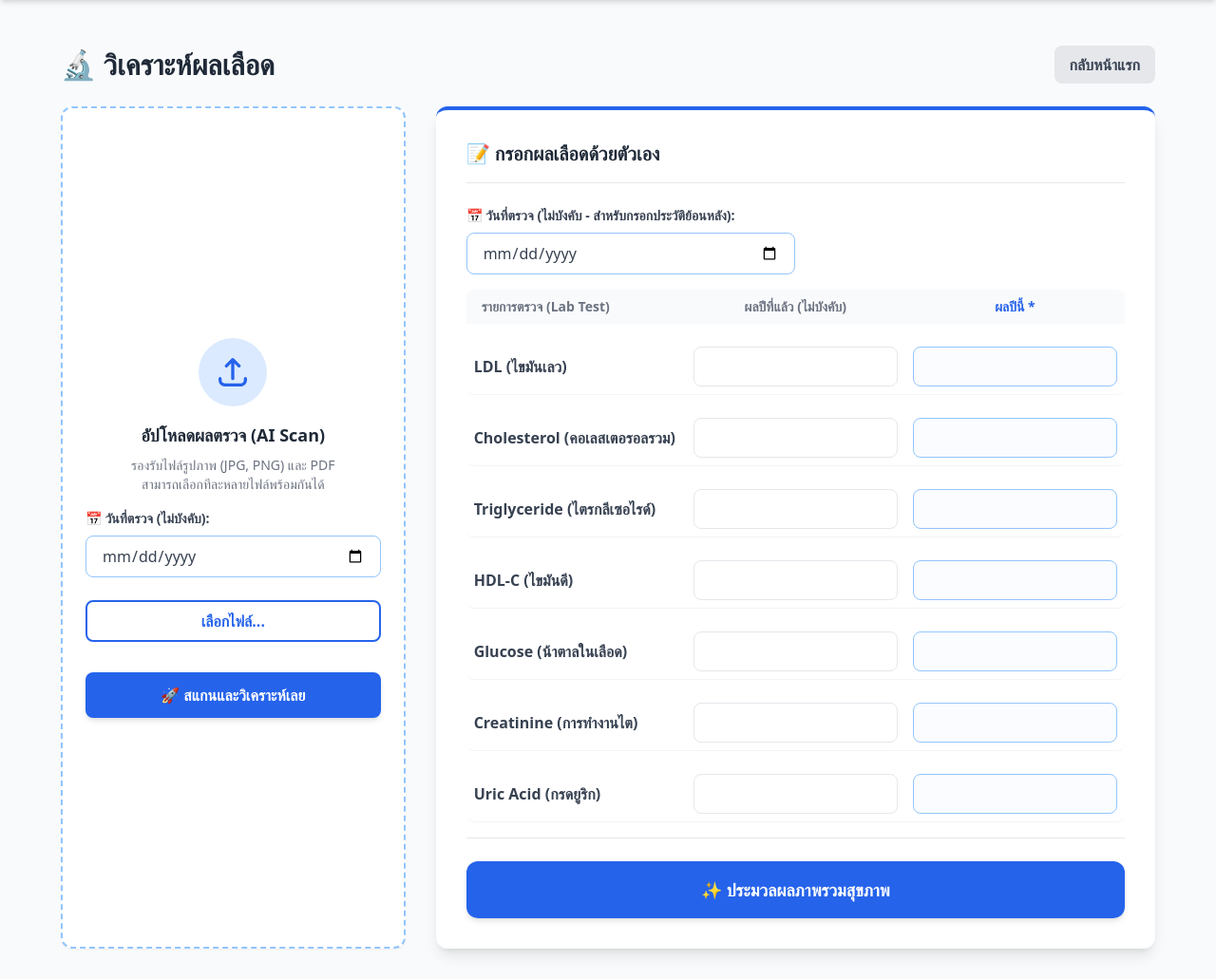
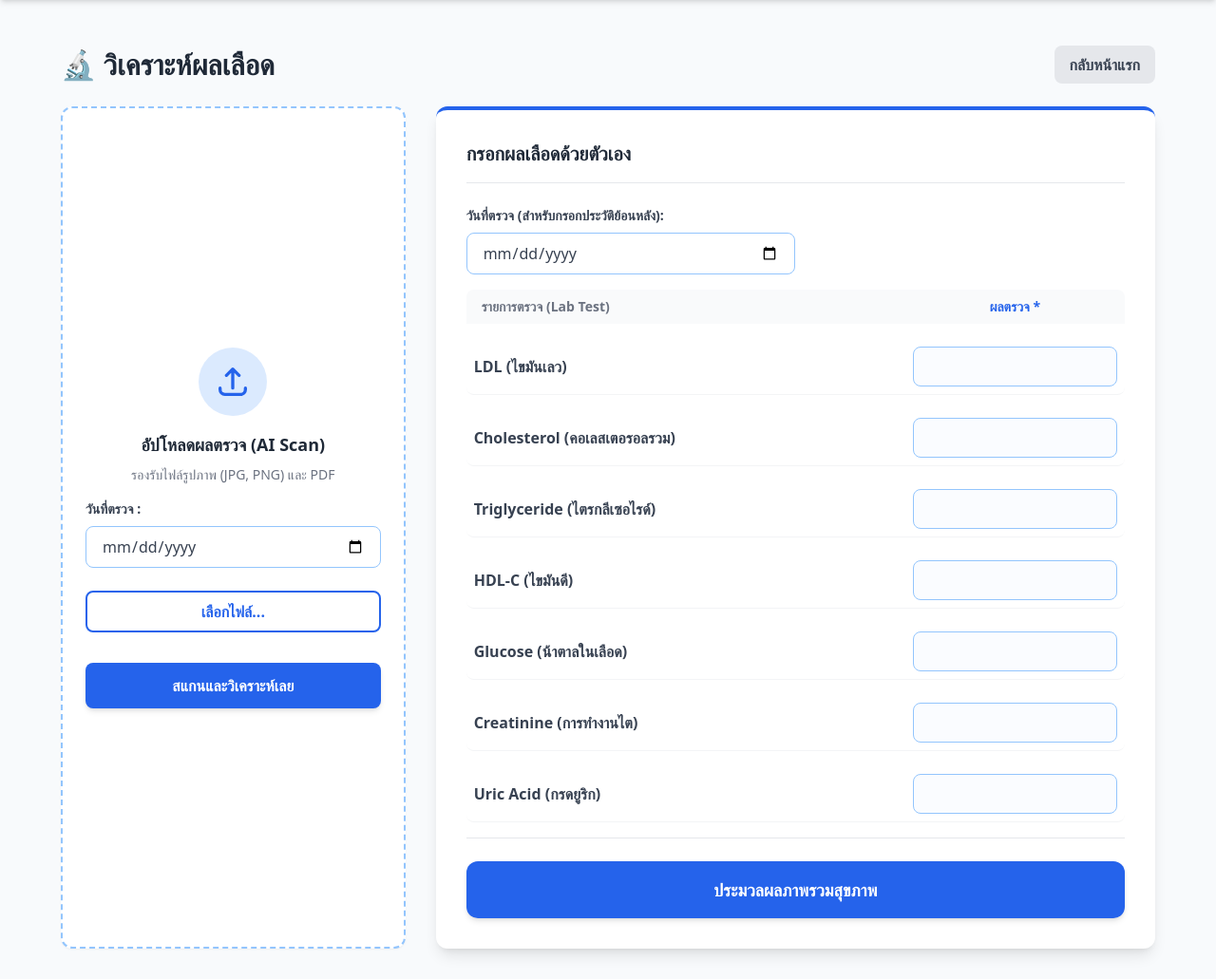
Before and after one commit to pittachiox/medical_llm, a Flask app: page /analyze in a window 1280 px wide. Shown: the part 52-1083 px from the top of the page at 95% size. Run offline with Flask 3, Linux system fonts and the light colour scheme; a user stored in the database is signed in; some libraries are stand-ins or nearby versions.

Commit message:
refactor: Remove previous year blood test data from analysis and input forms, and refine UI texts and emojis.

```diff
--- a/my_medical_project/app.py
+++ b/my_medical_project/app.py
@@ -86,8 +86,14 @@ def logout():
 @app.route('/dashboard')
 @login_required
 def dashboard():
-    # หน้า Dashboard โชว์แค่ประวัติ (โค้ดเดิม)
-    history = BloodRecord.query.filter_by(user_id=current_user.id).order_by(BloodRecord.id.desc()).all()
+    all_records = BloodRecord.query.filter_by(user_id=current_user.id).order_by(BloodRecord.record_date.desc(), BloodRecord.id.desc()).all()
+    history = []
+    seen_tests = set()
+    for record in all_records:
+        name_lower = record.test_name.lower().strip()
+        if name_lower not in seen_tests:
+            seen_tests.add(name_lower)
+            history.append(record)
     return render_template('dashboard.html', name=current_user.username, history=history)
 
 @app.route('/analyze', methods=['GET', 'POST'])
@@ -131,6 +137,14 @@ def analyze():
             clean_results_json = extract_and_parse_with_gemini(uploaded_files, GEMINI_API_KEY)
 
             if clean_results_json:
+                for test_name, vals in clean_results_json.items():
+                    past_record = BloodRecord.query.filter(
+                        BloodRecord.user_id == current_user.id,
+                        BloodRecord.test_name == test_name,
+                        BloodRecord.record_date < record_date_val
+                    ).order_by(BloodRecord.record_date.desc()).first()
+                    vals['previous'] = past_record.current_value if past_record else None
+
                 # Fix 2: ส่ง JSON Clean ไปให้คุณหมอ AI วิเคราะห์ภาพรวม (ท่าเดิมที่คุณเริ่ก)
                 analysis_result = analyze_multiple_blood_tests(clean_results_json)
                 extracted_data_from_files = clean_results_json
@@ -150,8 +164,7 @@ def analyze():
 
                             if existing_record:
                                 existing_record.current_value = float(current_val)
-                                if previous_val:
-                                    existing_record.previous_value = float(previous_val)
+                                existing_record.previous_value = float(previous_val) if previous_val else None
                                 existing_record.ai_analysis = analysis_result
                             else:
                                 new_record = BloodRecord(
@@ -163,6 +176,14 @@ def analyze():
                                     record_date=record_date_val
                                 )
                                 db.session.add(new_record)
+
+                            next_record = BloodRecord.query.filter(
+                                BloodRecord.user_id == current_user.id,
+                                BloodRecord.test_name == test_name,
+                                BloodRecord.record_date > record_date_val
+                            ).order_by(BloodRecord.record_date.asc()).first()
+                            if next_record:
+                                next_record.previous_value = float(current_val)
                         except ValueError:
                             pass # ป้องกันกรณีแปลง string เป็น float ไม่ได้
 
@@ -180,14 +201,29 @@ def analyze():
         for test in lab_tests:
             test_id = test['id']
             current_val = request.form.get(f'{test_id}_current')
-            previous_val = request.form.get(f'{test_id}_previous')
 
             if current_val and current_val.strip() != "":
-                results_dict[test_id] = {"current": current_val, "previous": previous_val if previous_val else None}
-                summary_list.append({"name": test['name'], "current": current_val, "previous": previous_val if previous_val else "-"})
+                results_dict[test_id] = {"current": current_val, "previous": None}
+                summary_list.append({"name": test['name'], "current": current_val})
 
         if results_dict:
+            for test_name, vals in results_dict.items():
+                past_record = BloodRecord.query.filter(
+                    BloodRecord.user_id == current_user.id,
+                    BloodRecord.test_name == test_name,
+                    BloodRecord.record_date < record_date_val
+                ).order_by(BloodRecord.record_date.desc()).first()
+                vals['previous'] = past_record.current_value if past_record else None
+
             analysis_result = analyze_multiple_blood_tests(results_dict)
+
+            for s in summary_list:
+                for test in lab_tests:
+                    if test['name'] == s['name']:
+                        test_id = test['id']
+                        s['previous'] = results_dict[test_id]['previous'] or "-"
+                        break
+
             submitted_data = summary_list
             for test_name, vals in results_dict.items():
                 existing_record = BloodRecord.query.filter_by(
@@ -197,8 +233,7 @@ def analyze():
                 ).first()
                 if existing_record:
                     existing_record.current_value = float(vals['current'])
-                    if vals['previous']:
-                        existing_record.previous_value = float(vals['previous'])
+                    existing_record.previous_value = float(vals['previous']) if vals['previous'] else None
                     existing_record.ai_analysis = analysis_result
                 else:
                     new_record = BloodRecord(
@@ -210,6 +245,14 @@ def analyze():
                         record_date=record_date_val
                     )
                     db.session.add(new_record)
+
+                next_record = BloodRecord.query.filter(
+                    BloodRecord.user_id == current_user.id,
+                    BloodRecord.test_name == test_name,
+                    BloodRecord.record_date > record_date_val
+                ).order_by(BloodRecord.record_date.asc()).first()
+                if next_record:
+                    next_record.previous_value = float(vals['current'])
             db.session.commit()
         else:
             flash('กรุณากรอกผลเลือด หรือ อัปโหลดไฟล์อย่างน้อย 1 รายการครับ', 'error')
--- a/my_medical_project/templates/analyze.html
+++ b/my_medical_project/templates/analyze.html
@@ -14,21 +14,19 @@
     {% if analysis_result %}
 
     <div class="bg-white p-6 rounded-xl shadow-md border-t-4 border-green-500 mb-8">
-        <h3 class="text-xl font-bold text-gray-800 mb-4">📊 สรุปข้อมูลผลเลือดที่คุณระบุ</h3>
+        <h3 class="text-xl font-bold text-gray-800 mb-4">สรุปข้อมูลผลเลือดที่คุณระบุ</h3>
         <div class="overflow-x-auto mb-6">
             <table class="min-w-full text-left bg-gray-50 rounded-lg overflow-hidden">
                 <thead class="bg-gray-200 text-gray-700">
                     <tr>
                         <th class="px-4 py-2">รายการตรวจ</th>
-                        <th class="px-4 py-2">ปีที่แล้ว</th>
-                        <th class="px-4 py-2 font-bold text-blue-600">ปีนี้</th>
+                        <th class="px-4 py-2 font-bold text-blue-600">ผลตรวจ</th>
                     </tr>
                 </thead>
                 <tbody class="divide-y divide-gray-200">
                     {% for data in submitted_data %}
                     <tr>
                         <td class="px-4 py-2 font-semibold text-gray-700">{{ data.name }}</td>
-                        <td class="px-4 py-2 text-gray-500">{{ data.previous }}</td>
                         <td class="px-4 py-2 font-bold text-blue-600">{{ data.current }}</td>
                     </tr>
                     {% endfor %}
@@ -45,7 +43,7 @@
     </div>
 
     <div class="bg-blue-50 p-8 rounded-xl border border-blue-200 shadow-md mb-8">
-        <h3 class="text-xl font-bold text-blue-800 mb-4">👨‍⚕️ สรุปภาพรวมสุขภาพจาก AI:</h3>
+        <h3 class="text-xl font-bold text-blue-800 mb-4">สรุปภาพรวมสุขภาพจาก AI:</h3>
         <div class="text-gray-800 whitespace-pre-line leading-relaxed text-lg">
             {{ analysis_result }}
         </div>
@@ -66,11 +64,10 @@
                 </div>
 
                 <h3 class="text-lg font-bold text-gray-800 mb-2">อัปโหลดผลตรวจ (AI Scan)</h3>
-                <p class="text-sm text-gray-500 mb-4">รองรับไฟล์รูปภาพ (JPG, PNG) และ
-                    PDF<br>สามารถเลือกทีละหลายไฟล์พร้อมกันได้</p>
+                <p class="text-sm text-gray-500 mb-4">รองรับไฟล์รูปภาพ (JPG, PNG) และ PDF</p>
 
                 <div class="mb-6 w-full text-left">
-                    <label class="block text-gray-700 text-sm font-bold mb-2">📅 วันที่ตรวจ (ไม่บังคับ):</label>
+                    <label class="block text-gray-700 text-sm font-bold mb-2">วันที่ตรวจ :</label>
                     <input type="date" name="record_date"
                         class="w-full px-4 py-2 border border-blue-300 rounded-lg focus:ring-2 focus:ring-blue-500 text-gray-700">
                 </div>
@@ -87,7 +84,7 @@
 
                 <button type="submit"
                     class="w-full bg-blue-600 text-white px-6 py-3 rounded-lg font-bold shadow-md hover:bg-blue-700 transition">
-                    🚀 สแกนและวิเคราะห์เลย
+                    สแกนและวิเคราะห์เลย
                 </button>
 
             </form>
@@ -105,28 +102,23 @@
         </div>
 
         <div class="lg:col-span-2 bg-white p-8 rounded-xl shadow-lg border-t-4 border-blue-600">
-            <h2 class="text-xl font-bold text-gray-800 mb-6 border-b pb-4">📝 กรอกผลเลือดด้วยตัวเอง</h2>
+            <h2 class="text-xl font-bold text-gray-800 mb-6 border-b pb-4">กรอกผลเลือดด้วยตัวเอง</h2>
             <form method="POST" action="/analyze" class="space-y-4">
                 <div class="mb-4 w-full">
-                    <label class="block text-gray-700 text-sm font-bold mb-2">📅 วันที่ตรวจ (ไม่บังคับ -
-                        สำหรับกรอกประวัติย้อนหลัง):</label>
+                    <label class="block text-gray-700 text-sm font-bold mb-2">วันที่ตรวจ
+                        (สำหรับกรอกประวัติย้อนหลัง):</label>
                     <input type="date" name="record_date"
                         class="w-full md:w-1/2 px-4 py-2 border border-blue-300 rounded-lg focus:ring-2 focus:ring-blue-500 text-gray-700">
                 </div>
                 <div class="grid grid-cols-12 gap-4 text-sm font-semibold text-gray-500 bg-gray-50 p-2 rounded-t-lg">
-                    <div class="col-span-6 md:col-span-4 pl-2">รายการตรวจ (Lab Test)</div>
-                    <div class="col-span-3 md:col-span-4 text-center">ผลปีที่แล้ว (ไม่บังคับ)</div>
-                    <div class="col-span-3 md:col-span-4 text-center text-blue-600">ผลปีนี้ *</div>
+                    <div class="col-span-6 md:col-span-8 pl-2">รายการตรวจ (Lab Test)</div>
+                    <div class="col-span-6 md:col-span-4 text-center text-blue-600">ผลตรวจ *</div>
                 </div>
                 {% for test in lab_tests %}
                 <div
                     class="grid grid-cols-12 gap-4 items-center hover:bg-gray-50 p-2 rounded-lg transition border-b border-gray-100 last:border-0">
-                    <div class="col-span-12 md:col-span-4">
+                    <div class="col-span-6 md:col-span-8">
                         <label class="font-semibold text-gray-700">{{ test.name }}</label>
-                    </div>
-                    <div class="col-span-6 md:col-span-4">
-                        <input type="number" step="0.1" name="{{ test.id }}_previous"
-                            class="w-full px-3 py-2 border rounded-lg focus:ring-2 focus:ring-blue-500 text-center">
                     </div>
                     <div class="col-span-6 md:col-span-4">
                         <input type="number" step="0.1" name="{{ test.id }}_current"
@@ -137,7 +129,7 @@
                 <div class="pt-6 mt-4 border-t">
                     <button type="submit"
                         class="w-full bg-blue-600 hover:bg-blue-700 text-white font-bold py-4 rounded-xl shadow-md transition duration-200 text-lg flex justify-center items-center gap-2">
-                        ✨ ประมวลผลภาพรวมสุขภาพ
+                        ประมวลผลภาพรวมสุขภาพ
                     </button>
                 </div>
             </form>
```
Also changed, not shown: my_medical_project/ai_engine.py (+20 -12 lines), my_medical_project/templates/dashboard.html (+6 -6 lines), my_medical_project/instance/medical.db.
